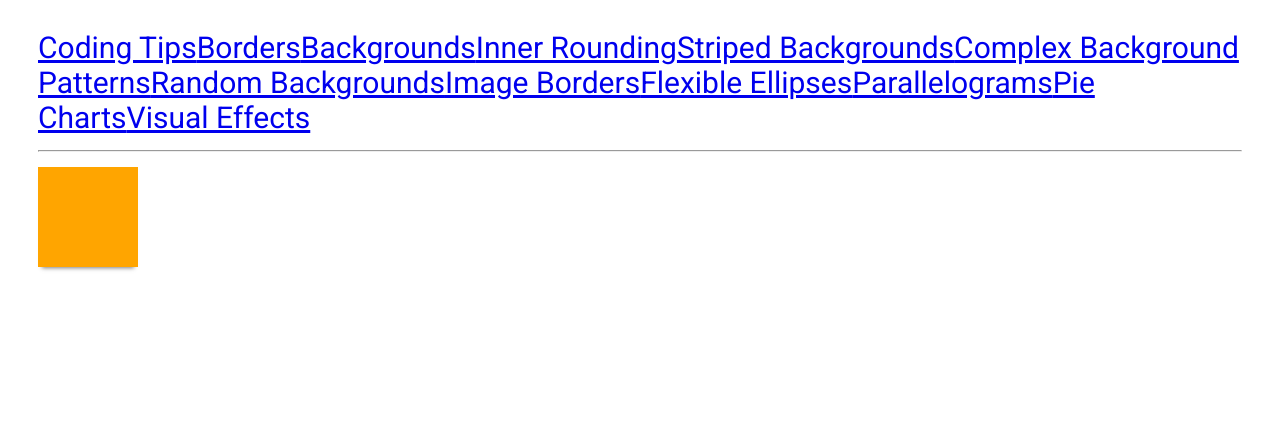
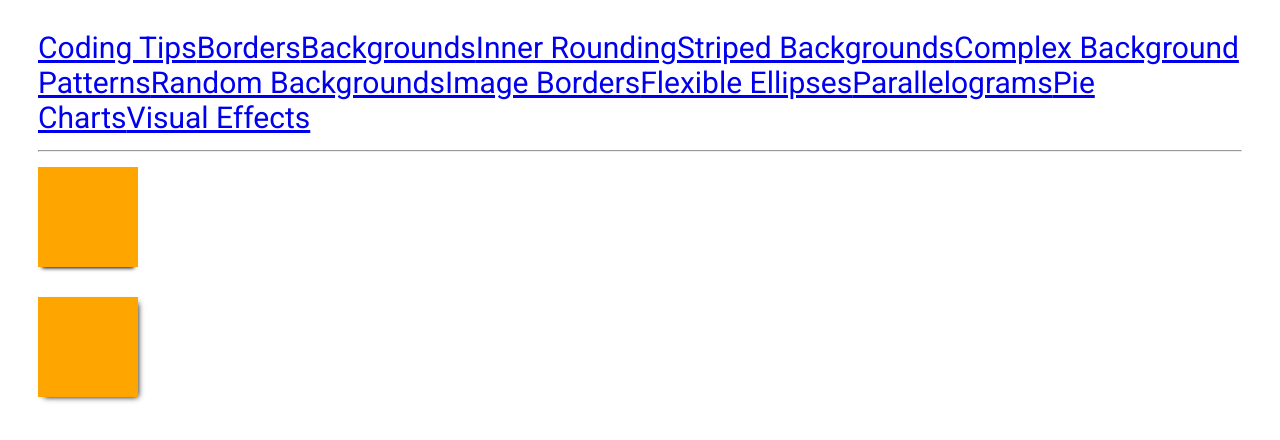
Before and after one commit to ht89/css-secrets, an Angular app: page /visual-effects in a window 1280 px wide. Shown: the top 440 px of the page. Built offline with nearby package versions, Linux system fonts and the light colour scheme.

Commit message:
2 adjacent sided shadow

```diff
--- a/src/app/visual-effects/visual-effects.component.html
+++ b/src/app/visual-effects/visual-effects.component.html
@@ -1 +1,3 @@
-<div class="shadow"></div>
+<div class="one-sided-shadow"></div>
+
+<div class="two-adjacent-sided-shadow"></div>
--- a/src/app/visual-effects/visual-effects.component.scss
+++ b/src/app/visual-effects/visual-effects.component.scss
@@ -1,9 +1,20 @@
-.shadow {
+div:not(:first-child) {
+    margin-top: 30px;
+}
+
+.one-sided-shadow {
     width: 100px;
     height: 100px;
     background-color: orange;
     /*
         if the blur radius equals the spread radius, they will cancel each other out and therefore, the shadow dimensions equals the element dimensions
     */
-    box-shadow: 0 5px 4px -4px rgba(0, 0, 0, .5);
+    box-shadow: 0 5px 4px -4px black;
 }
+
+.two-adjacent-sided-shadow {
+    width: 100px;
+    height: 100px;
+    background-color: orange;
+    box-shadow: 3px 3px 6px -3px black;
+}
```
